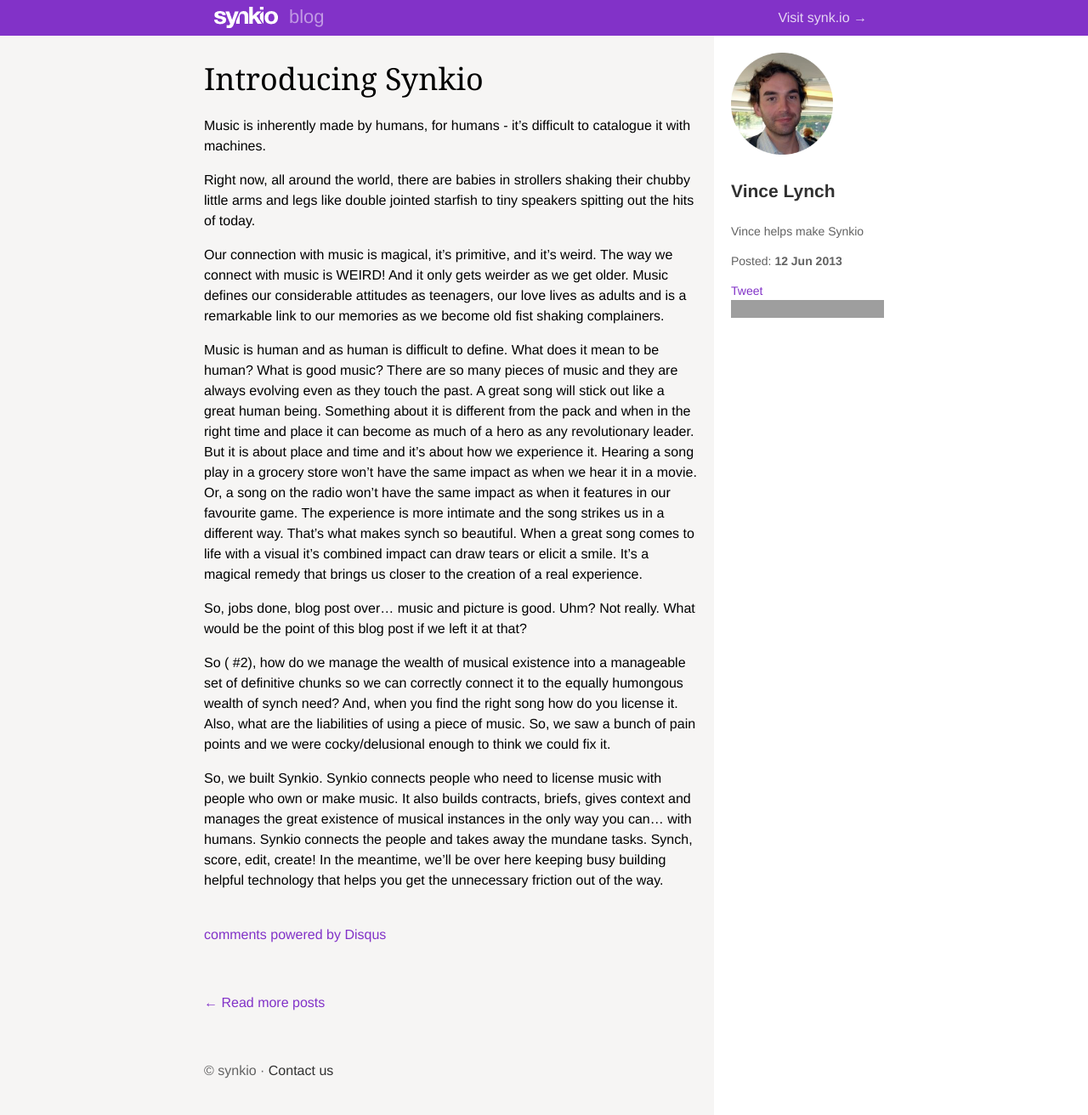
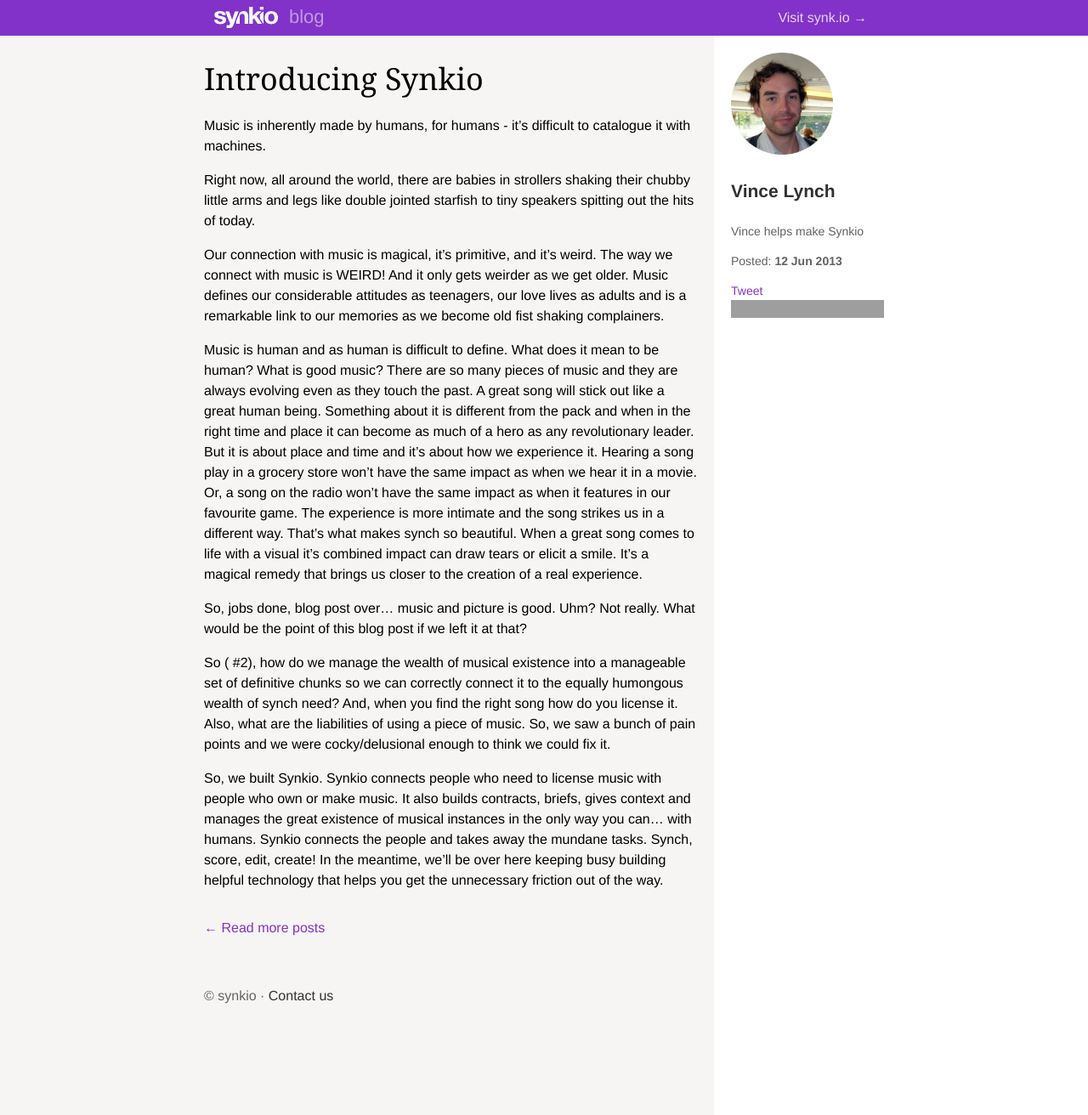
Before and after one commit to synkio/synkio-blog, a Jekyll site: the page built from _posts/2013-06-12-introducing-synkio.md, in a window 1280 px wide. Shown: the whole page at 85% size. Built offline with Jekyll 4.4.1, drawn with Linux system fonts in a browser that asks for light colours; comment, search, counter and statistics services are not loaded; after the commit the page ends 1224 px from its top, so only the background shows below that; grey boxes are pictures that could not be loaded.

Commit message:
Template update

```diff
--- a/_layouts/post.html
+++ b/_layouts/post.html
@@ -27,7 +27,7 @@
 		<div class="primary">
 			<h1>{{ page.title }}</h1>
 			{{ content }}
-			{% if page.allow_comments %}
+			{% if page.allow_comments == "true" %}
 				<div class="comments">
 					<div id="disqus_thread"></div>
 					<script>
```
